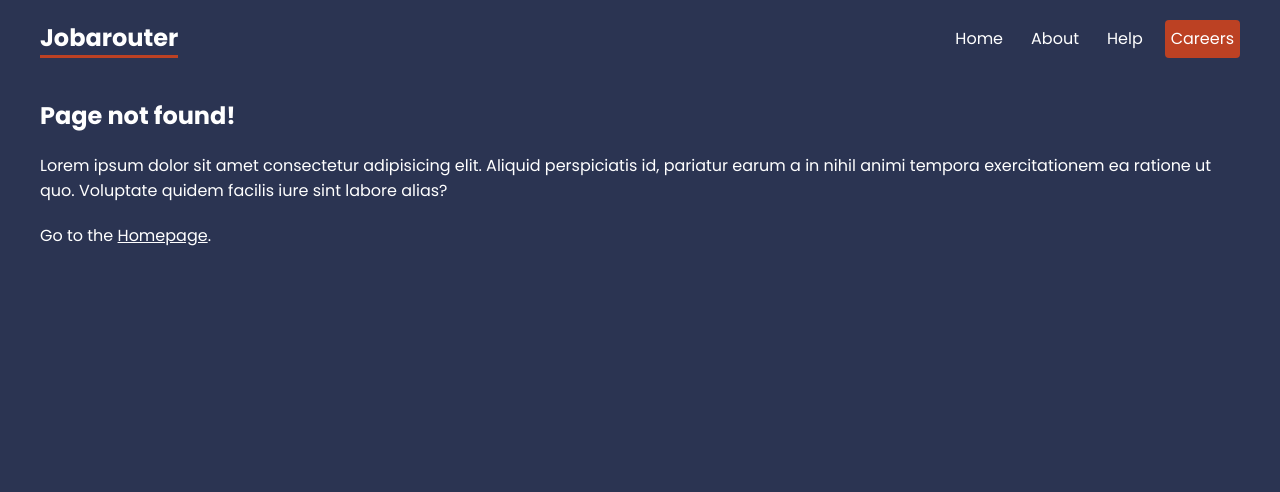
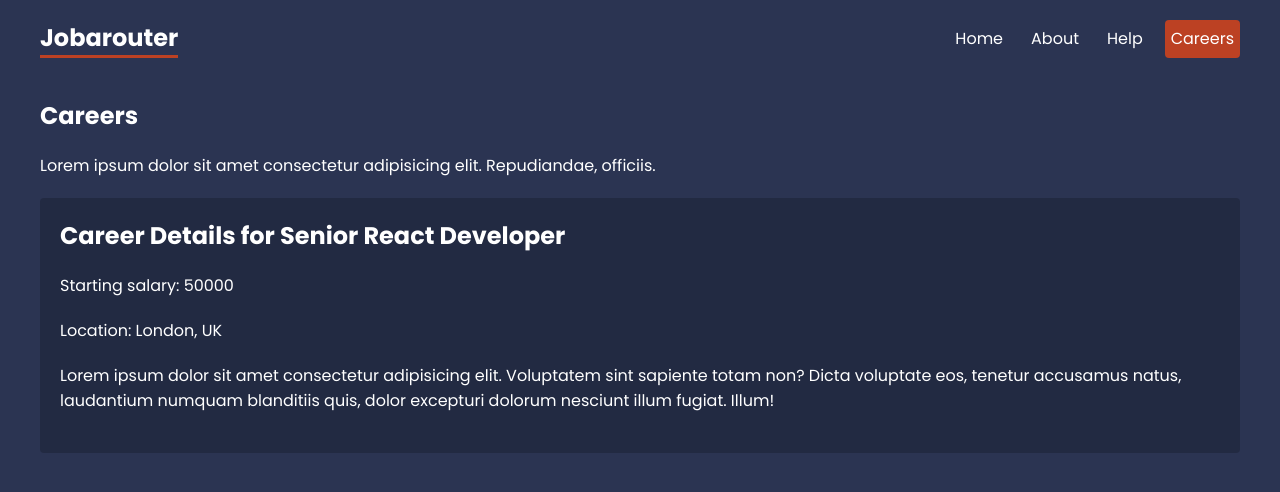
Before and after one commit to akshat-OwO/react-router, a React (Create React App) app: page /careers/1 in a window 1280 px wide. Shown: the top 492 px of the page. Built offline with nearby package versions, Linux system fonts and the light colour scheme; data requests are answered from the project's data file.

Commit message:
Route Parameters

```diff
--- a/src/App.js
+++ b/src/App.js
@@ -12,6 +12,7 @@
 import Contact from './pages/help/Contact';
 import NotFound from './pages/NotFound';
 import Careers, { careersLoader } from './pages/careers/Careers';
+import CareerDetails, { careerDetailsLoader } from './pages/careers/CareerDetails';
 
 // layout imports
 import RootLayout from './layouts/RootLayout';
@@ -33,6 +34,11 @@
                     element={<Careers />}
                     loader={careersLoader}
                 />
+                <Route
+                    path=':id'
+                    element={<CareerDetails />}
+                    loader={careerDetailsLoader}
+                />
             </Route>
 
             <Route path="*" element={<NotFound />} />
--- a/src/index.css
+++ b/src/index.css
@@ -133,6 +133,11 @@
 }
 
 /* careers details */
-
+.career-details {
+  background-color: rgba(0, 0, 0, 0.2);
+  padding: 20px;
+  border-radius: 4px;
+  margin: 20px 0;
+}
 
 /* breadcrumbs */
--- /dev/null
+++ b/src/pages/careers/CareerDetails.js
@@ -0,0 +1,28 @@
+import { useLoaderData, useParams } from "react-router-dom";
+
+const CareerDetails = () => {
+    const { id } = useParams();
+    const career = useLoaderData();
+
+    return (
+        <div className="career-details">
+            <h2>Career Details for {career.title}</h2>
+            <p>Starting salary: {career.salary}</p>
+            <p>Location: {career.location}</p>
+            <div className="details">
+                <p>Lorem ipsum dolor sit amet consectetur adipisicing elit. Voluptatem sint sapiente totam non? Dicta voluptate eos, tenetur accusamus natus, laudantium numquam blanditiis quis, dolor excepturi dolorum nesciunt illum fugiat. Illum!</p>
+            </div>
+        </div>
+    );
+}
+
+export default CareerDetails;
+
+// loader function
+export const careerDetailsLoader = async ( { params } ) => {
+    const { id } = params;
+
+    const res = await fetch('http://localhost:4000/careers/' + id);
+
+    return res.json();
+}
--- a/src/pages/careers/Careers.js
+++ b/src/pages/careers/Careers.js
@@ -7,7 +7,7 @@
         <div className="careers">
             {
                 careers.map((career) => (
-                    <Link to='/' key={career.id}>
+                    <Link to={career.id.toString()} key={career.id}>
                         <p>{career.title}</p>
                         <p>Based in {career.location}</p>
                     </Link>
```
